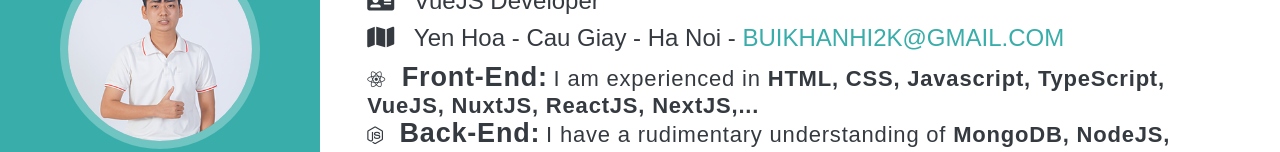
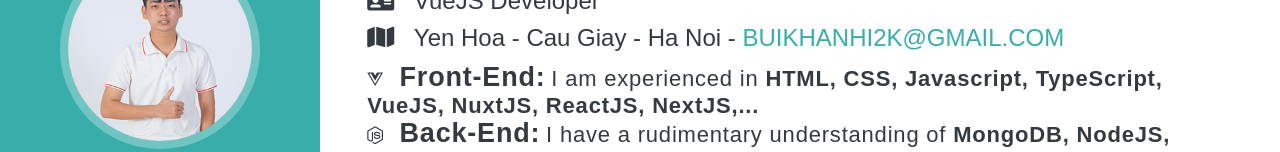
Before and after one commit to buingockhanh0306/CV, a plain HTML site: page index.html in a window 1280 px wide. Shown: the part 157-309 px from the top of the page. Drawn offline with nearby package versions, Linux system fonts and the light colour scheme; a web font is replaced by a local one.

Commit message:
update icon

```diff
--- a/index.html
+++ b/index.html
@@ -80,7 +80,7 @@
 
                         <div class="skill">
                             <div class="skill-item">
-                                <i class="fa-brands fa-react"></i>
+                                <i class="fa-brands fa-vuejs"></i>
                                 <h2 class="skill-name">Front-End: </h2>
                                 <span class="skill-description">I am experienced in <b>HTML, CSS, Javascript,
                                         TypeScript,
```
